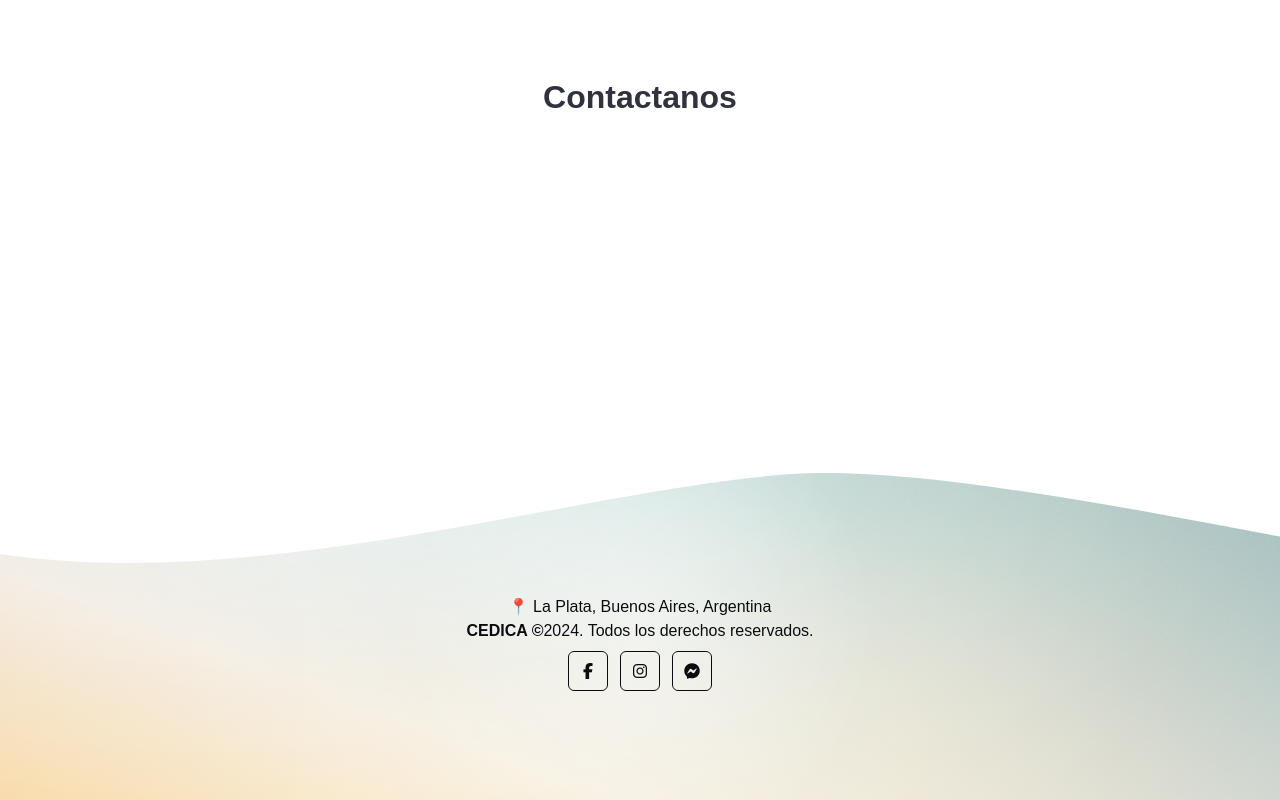
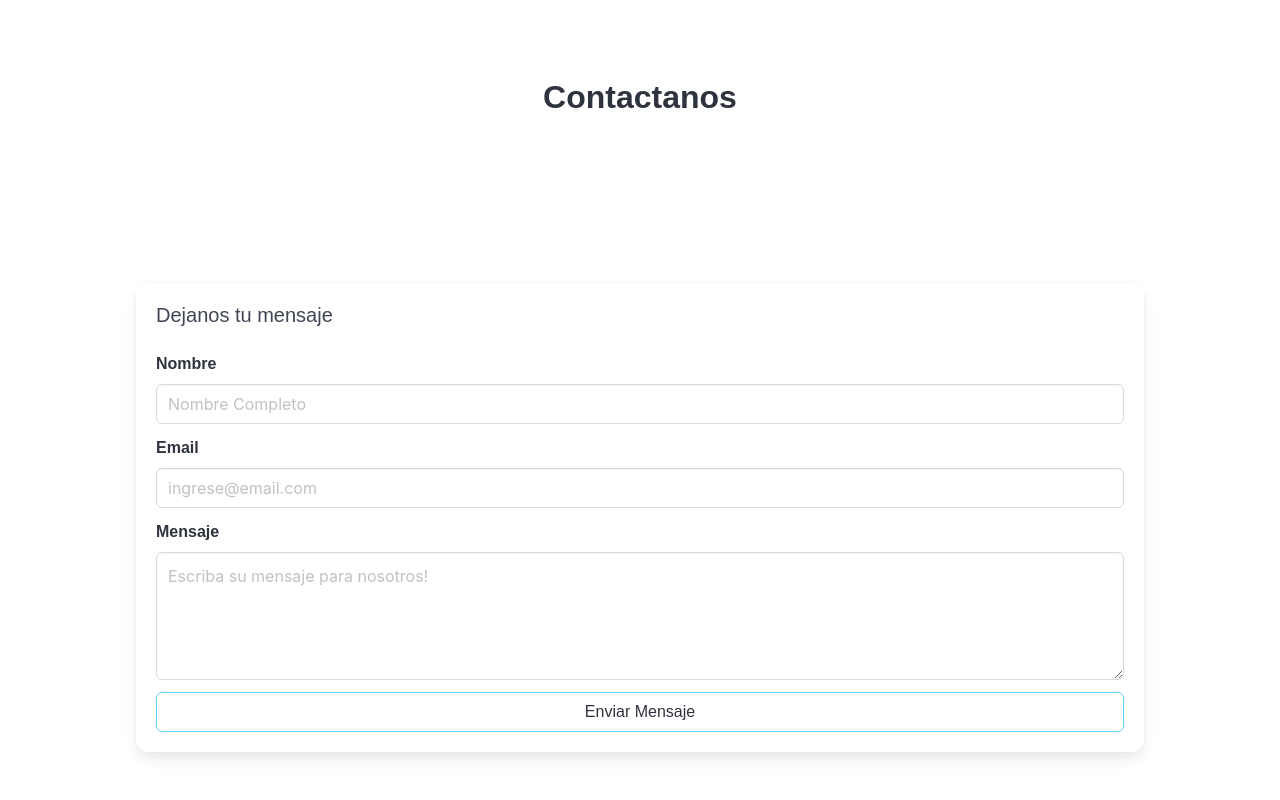
Before and after one commit to notjuanitorres/proyecto2024-CEDICA, a Vue app in the folder portal/: page / in a window 1280 px wide. Shown: the part 1600-2400 px from the top of the page. Built offline with nearby package versions, Linux system fonts and the light colour scheme.

Commit message:
show contact form on the portal

```diff
--- a/portal/package.json
+++ b/portal/package.json
@@ -13,10 +13,13 @@
     "format": "prettier --write src/"
   },
   "dependencies": {
+    "axios": "^1.7.7",
     "bulma": "^1.0.2",
+    "install": "^0.13.0",
     "pinia": "^2.2.6",
     "vue": "^3.5.12",
-    "vue-router": "^4.4.5"
+    "vue-router": "^4.4.5",
+    "yup": "^1.4.0"
   },
   "devDependencies": {
     "@eslint/js": "^9.14.0",
--- a/portal/src/components/ContactForm.vue
+++ b/portal/src/components/ContactForm.vue
@@ -1,10 +1,133 @@
-<script>
+<script setup>
+import { ref, reactive } from 'vue'
+import { useContactStore } from '@/stores/contact'
+import { contactSchema } from '@/utils/validation'
 
+const contactStore = useContactStore()
+const submitStatus = ref({ type: null, message: '' })
+const formData = reactive({
+  name: '',
+  email: '',
+  message: '',
+})
+const errors = reactive({
+  name: '',
+  email: '',
+  message: '',
+})
+
+const resetErrors = () => {
+  errors.name = ''
+  errors.email = ''
+  errors.message = ''
+}
+const resetForm = () => {
+  formData.name = ''
+  formData.email = ''
+  formData.message = ''
+}
+const setErrors = (err) => {
+    if (err.name === 'ValidationError' && err.inner) {
+      err.inner.forEach((error) => {
+        errors[error.path] = error.message
+      })
+    } else {
+      submitStatus.value = {
+        type: 'error',
+        message:
+          contactStore.error ||
+          'No hemos podido enviar el mensaje. Intente nuevamente en unos momentos',
+      }
+    }
+}
+
+const handleSubmit = async () => {
+  resetErrors();
+  contactStore.loading = true;
+  try {
+    await contactSchema.validate(formData, { abortEarly: false })
+    const success = await contactStore.submitContact({ ...formData })
+    if (success) {
+      submitStatus.value = { type: 'success', message: 'Mensaje enviado! Pronto le responderemos' }
+      resetForm()
+    }
+  } catch (err) {
+    setErrors(err)
+  } finally {
+    contactStore.loading = false // End loading
+  }
+}
 </script>
 
 <template>
-    <h1 class="title has-text-centered">Contactanos</h1>
-    <section id="about-us" class="container section is-medium has-background-white">
+  <div class="container">
+    <form @submit.prevent="handleSubmit" class="box">
+      <h3 class="subtitle">Dejanos tu mensaje</h3>
+      <div class="field">
+        <label class="label">Nombre</label>
+        <div class="control">
+          <input
+            v-model="formData.name"
+            type="text"
+            class="input"
+            :class="{ 'is-danger': errors.name }"
+            placeholder="Nombre Completo"
+          />
+        </div>
+        <p v-if="errors.name" class="help is-danger">
+          {{ errors.name }}
+        </p>
+      </div>
 
-    </section>
+      <div class="field">
+        <label class="label">Email</label>
+        <div class="control">
+          <input
+            v-model="formData.email"
+            type="email"
+            class="input"
+            :class="{ 'is-danger': errors.email }"
+            placeholder="ingrese@email.com"
+          />
+        </div>
+        <p v-if="errors.email" class="help is-danger">
+          {{ errors.email }}
+        </p>
+      </div>
+
+      <div class="field">
+        <label class="label">Mensaje</label>
+        <div class="control">
+          <textarea
+            v-model="formData.message"
+            class="textarea"
+            :class="{ 'is-danger': errors.message }"
+            placeholder="Escriba su mensaje para nosotros!"
+          ></textarea>
+        </div>
+        <p v-if="errors.message" class="help is-danger">
+          {{ errors.message }}
+        </p>
+      </div>
+
+      <div class="field">
+        <div class="control">
+          <button
+            type="submit"
+            class="button is-info is-outlined has-text-dark is-fullwidth"
+            :class="{ 'is-loading': contactStore.loading }"
+          >
+            Enviar Mensaje
+          </button>
+        </div>
+      </div>
+
+      <div v-if="submitStatus.type === 'success'" class="notification is-success">
+        {{ submitStatus.message }}
+      </div>
+      <div v-if="submitStatus.type === 'error'" class="notification is-danger">
+        {{ submitStatus.message }}
+      </div>
+    </form>
+  </div>
 </template>
--- /dev/null
+++ b/portal/src/stores/contact.js
@@ -0,0 +1,27 @@
+import { defineStore } from "pinia";
+
+
+export const useContactStore = defineStore('contact', {
+    state: () => ({
+        submissions: [],
+        loading: false,
+        error: null
+    }),
+
+    actions: {
+        async submitContact(contactInformation) {
+            this.loading = true;
+            this.error = null;
+            try {
+                await new Promise(resolve => setTimeout(resolve, 1000));
+                this.submissions.push(contactInformation);
+                return true;
+            } catch {
+                this.error = "Failed to submit the contact form"
+                return false
+            } finally {
+                this.loading = false;
+            }
+        }
+    }
+})
--- /dev/null
+++ b/portal/src/utils/validation.js
@@ -0,0 +1,15 @@
+import * as yup from 'yup'
+
+export const contactSchema = yup.object({
+  name: yup.string()
+    .required('El nombre es obligatorio')
+    .min(2, 'El nombre debe tener al menos 2 caracteres')
+    .max(50, 'El nombre debe tener menos de 50 caracteres'),
+  email: yup.string()
+    .required('El correo electrónico es obligatorio')
+    .email('Debe ser un correo electrónico válido'),
+  message: yup.string()
+    .required('El mensaje es obligatorio')
+    .min(10, 'El mensaje debe tener al menos 10 caracteres')
+    .max(500, 'El mensaje debe tener menos de 500 caracteres')
+})
--- a/portal/src/views/HomeView.vue
+++ b/portal/src/views/HomeView.vue
@@ -11,7 +11,10 @@
         <HomeHero></HomeHero>
         <NewsWidget></NewsWidget>
         <AboutWidget></AboutWidget>
-        <ContactForm></ContactForm>
+        <h1 class="title has-text-centered">Contactanos</h1>
+        <section id="contact-us" class="container section is-medium has-background-white">
+            <ContactForm></ContactForm>
+        </section>
         <FooterWidget></FooterWidget>
     </main>
 </template>
```
Also changed, not shown: 1 other file (tests, documents, lock files or other folders).
